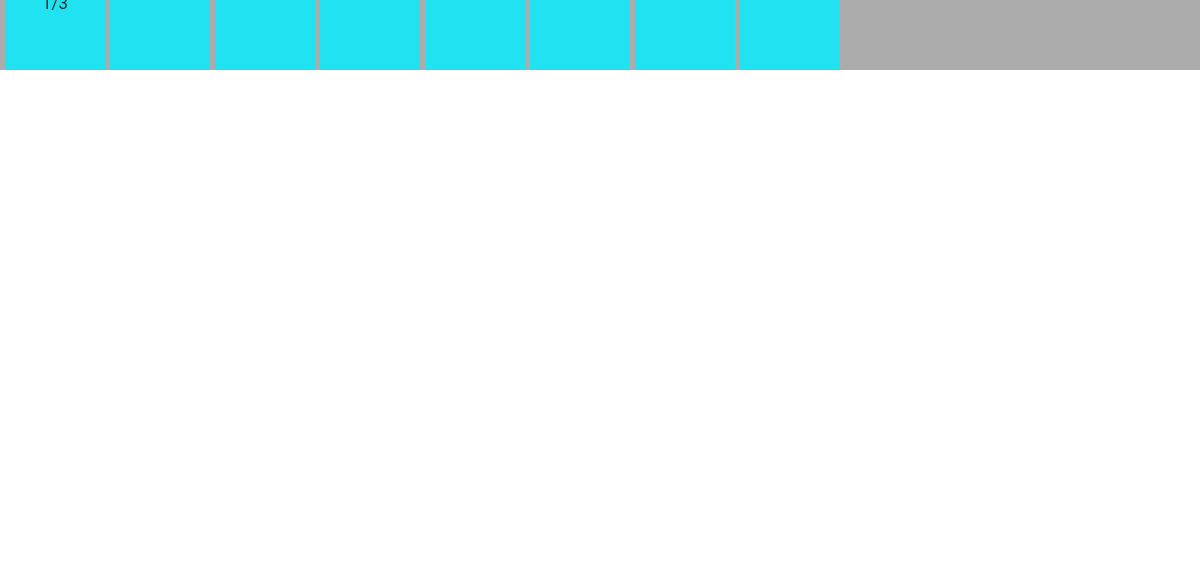
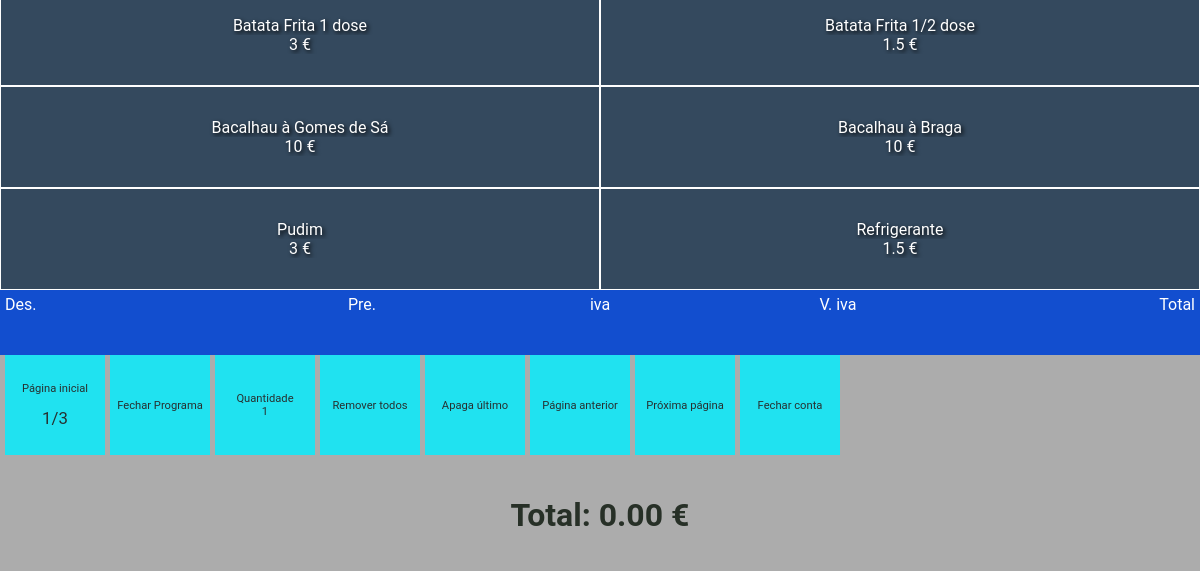
Before and after one commit to joaosousa1/app-ponto-de-venda, an Electron app: page index.html in a window 1200 px wide. Shown: the part 730-1301 px from the top of the page. Before the commit the page ends 800 px from the top, so only its background shows below. Drawn offline with Linux system fonts and the light colour scheme.

Commit message:
Update style.css

```diff
--- a/style.css
+++ b/style.css
@@ -274,6 +274,59 @@ select:focus {
     color: red;
 }
 
+@media only screen and (max-width: 1200px) {
+    .mainGrid{
+        display: block;
+    }
+    .avisoDesktop{
+        display: none;
+    }
+
+    .grid {
+        grid-template-columns: 1fr 1fr;
+        grid-template-rows: auto;
+    }
+
+    .grid > div {
+        min-height: 100px;
+    }
+
+    .talaoGridTop {
+        position: unset;
+    }
+
+    .mainItem4 {
+        background: #acacac;
+        overflow: unset;
+    }
+
+    .mainItem3 {
+        display: flex;
+    }
+
+    .emLinhaEsq {
+        display: flex;
+        flex-flow: wrap;
+        align-items: center;
+        justify-content: center;
+    }
+
+    .buttonTile {
+        height: 100px;
+        margin-bottom: 5px;
+    }
+
+    .modal {
+        position: fixed;
+        top: 0;
+        height: 100vh;
+    }
+
+    button {
+        height: 100px;
+    }
+}
+
 /* estilo para imprimir  */
 
 @page {
```
